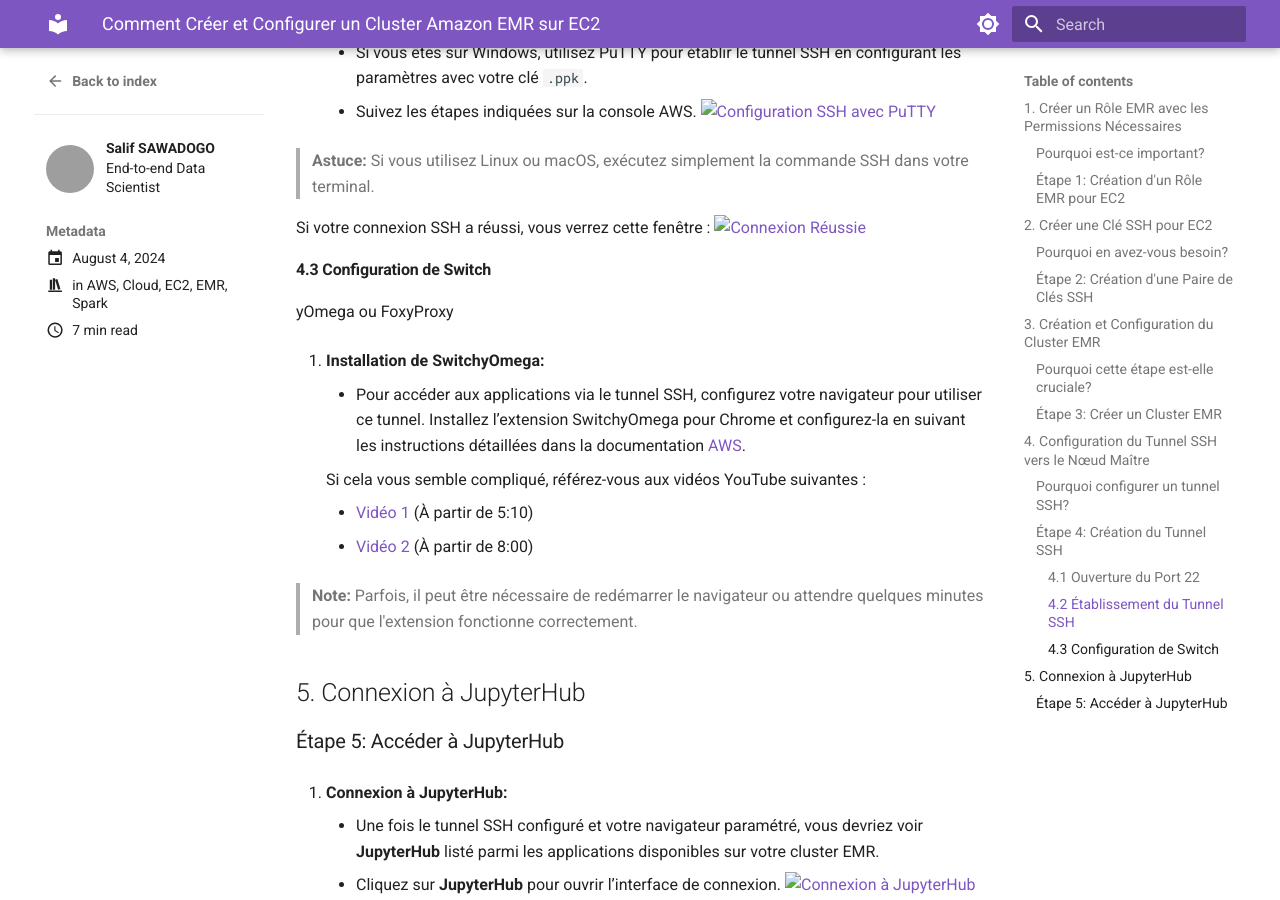
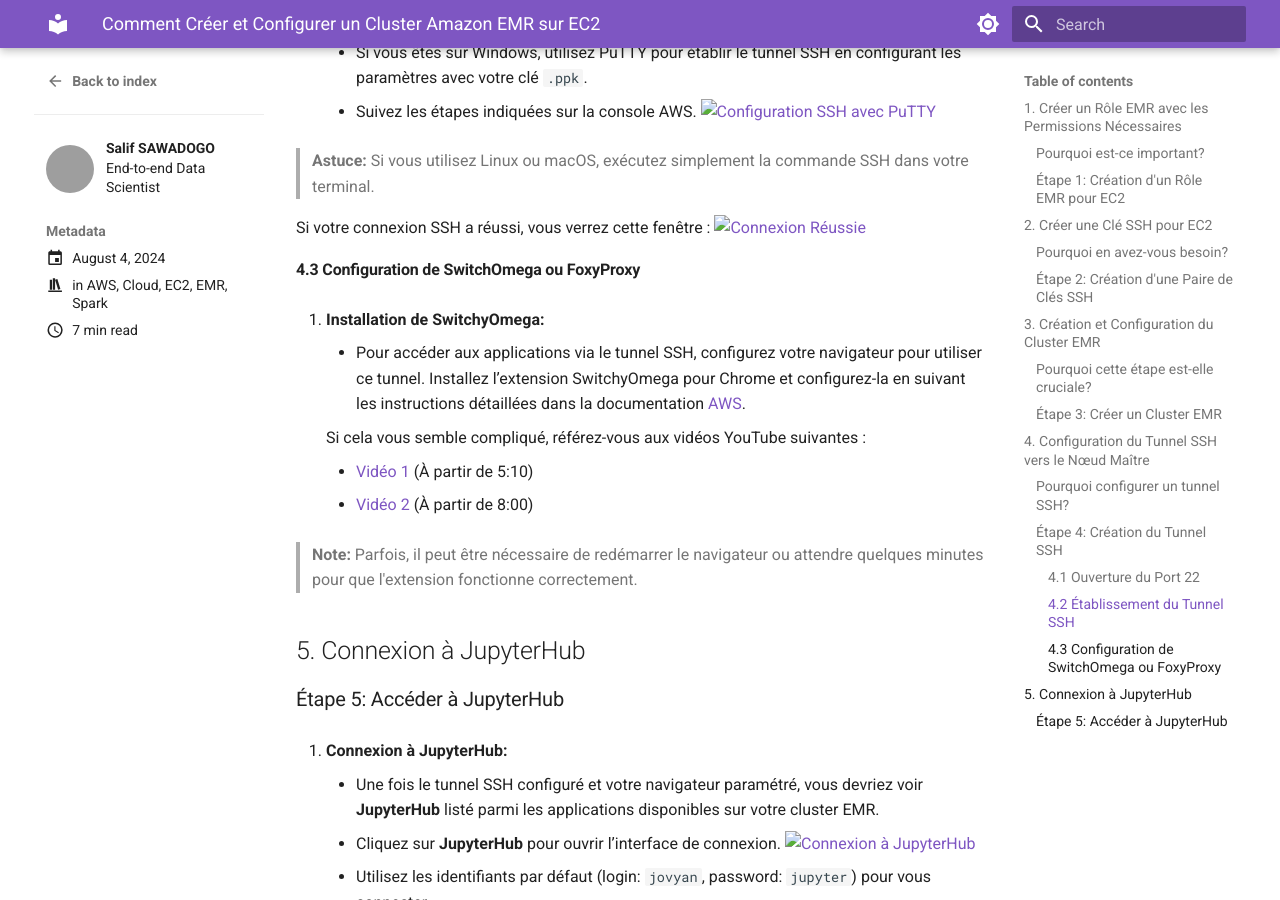
Before and after one commit to sawallesalfo/blog, an MkDocs documentation site: the page built from docs/posts/setup_emr.md, in a window 1280 px wide and 900 px high, scrolled down 4664 px. Built offline with MkDocs 1.6.1 and Material for MkDocs 9.7.7, drawn with Linux system fonts in a browser that asks for light colours; grey boxes are pictures that could not be loaded.

```diff
--- a/docs/posts/setup_emr.md
+++ b/docs/posts/setup_emr.md
@@ -161,9 +161,7 @@ Le nœud maître de votre cluster est protégé derrière un pare-feu, et les ap
 Si votre connexion SSH a réussi, vous verrez cette fenêtre :
 ![Connexion Réussie](emr/putty_works.png)
 
-#### 4.3 Configuration de Switch
-
-yOmega ou FoxyProxy
+#### 4.3 Configuration de SwitchOmega ou FoxyProxy
 
 1. **Installation de SwitchyOmega:**
    - Pour accéder aux applications via le tunnel SSH, configurez votre navigateur pour utiliser ce tunnel. Installez l’extension SwitchyOmega pour Chrome et configurez-la en suivant les instructions détaillées dans la documentation [AWS](https://docs.aws.amazon.com/emr/latest/ManagementGuide/emr-connect-master-node-proxy.html).
```
